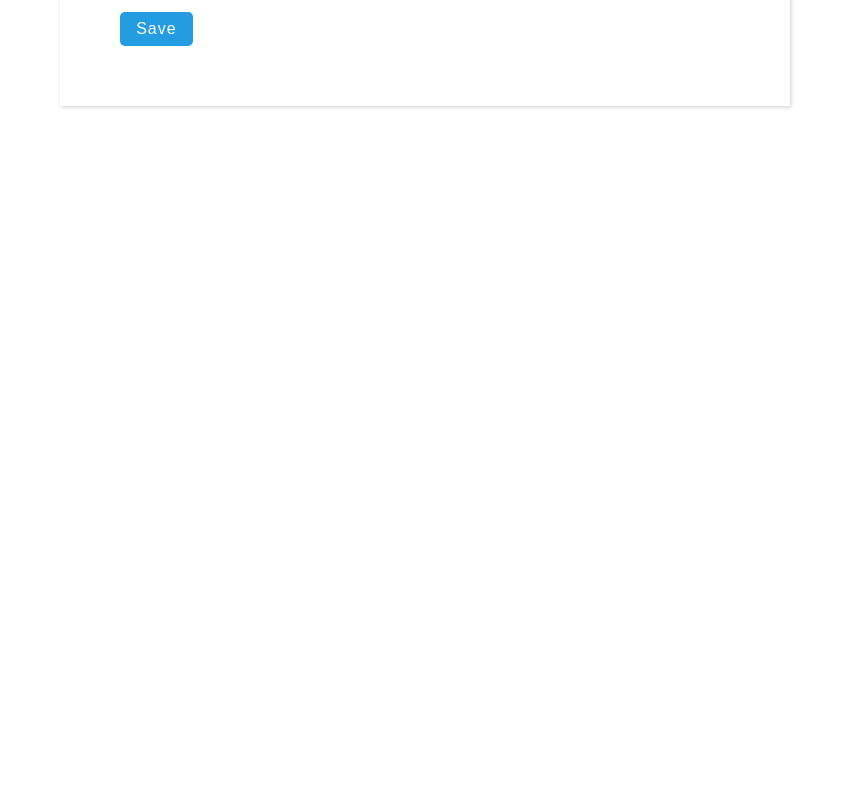
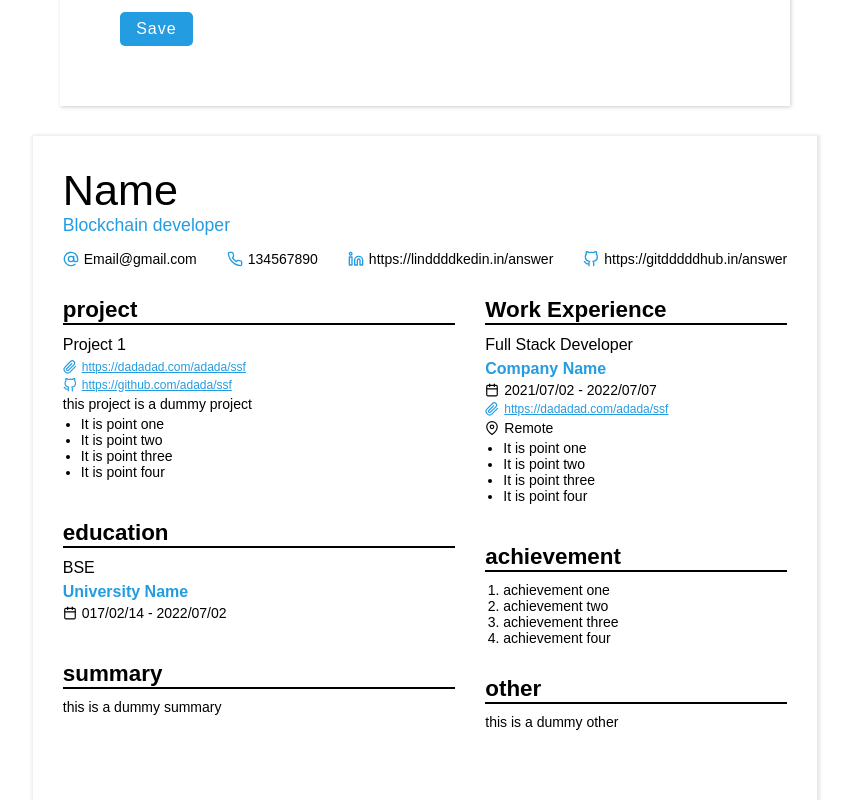
Before and after one commit to Prabodashan/Resume-Builder, a React (Create React App) app: page / in a window 1280 px wide. Shown: the part 1260-2060 px from the top of the page, without its empty margins (215-1066 px from the left). Before the commit the page ends 1396 px from the top, so only its background shows below. Built offline with nearby package versions, Linux system fonts and the light colour scheme.

Commit message:
added  resume design th frontend

```diff
--- a/src/Components/Body/Body.jsx
+++ b/src/Components/Body/Body.jsx
@@ -1,6 +1,7 @@
 import React, { useEffect, useState } from "react";
 import { ArrowDown } from "react-feather";
 import Editor from "../Editor/Editor";
+import Resume from "../Resume/Resume";
 
 import styles from "./Body.module.css";
 
@@ -82,12 +83,12 @@ const Body = () => {
           information={resumeInformation}
           setInformation={setResumeInformation}
         />
-        {/* <Resume
-          ref={resumeRef}
-          sections={sections}
-          information={resumeInformation}
-          activeColor={activeColor}
-        /> */}
+        <Resume
+        // ref={resumeRef}
+        // sections={sections}
+        // information={resumeInformation}
+        // activeColor={activeColor}
+        />
       </div>
     </div>
   );
--- /dev/null
+++ b/src/Components/Resume/Resume.jsx
@@ -0,0 +1,150 @@
+import React, { useEffect, useState } from "react";
+import {
+  AtSign,
+  Calendar,
+  GitHub,
+  Linkedin,
+  MapPin,
+  Paperclip,
+  Phone,
+} from "react-feather";
+import styles from "./Resume.module.css";
+
+const Resume = (props) => {
+  const [columns, setColumns] = useState([[], []]);
+  const [source, setSource] = useState("");
+  const [target, seTarget] = useState("");
+
+  const workExpSection = (
+    <div key={"workexp"} className={`${styles.section} ${styles.workExp}`}>
+      <div className={styles.sectionTitle}>Work Experience</div>
+      <div className={styles.content}>
+        <div className={styles.item}>
+          <p className={styles.title}>Full Stack Developer</p>
+          <p className={styles.subTitle}>Company Name</p>
+          <div className={styles.date}>
+            <Calendar /> 2021/07/02 - 2022/07/07
+          </div>
+          <a href="#" className={styles.link}>
+            <Paperclip /> https://dadadad.com/adada/ssf
+          </a>
+          <p className={styles.date}>
+            <MapPin /> Remote
+          </p>
+          <ul className={styles.points}>
+            <li className={styles.point}>It is point one</li>
+            <li className={styles.point}>It is point two</li>
+            <li className={styles.point}>It is point three</li>
+            <li className={styles.point}>It is point four</li>
+          </ul>
+        </div>
+      </div>
+    </div>
+  );
+  const projectSection = (
+    <div key={"project"} className={`${styles.section} ${styles.project}`}>
+      <div className={styles.sectionTitle}>project</div>
+      <div className={styles.content}>
+        <div className={styles.item}>
+          <p className={styles.title}>Project 1</p>
+          <a href="#" className={styles.link}>
+            <Paperclip /> https://dadadad.com/adada/ssf
+          </a>
+          <a href="#" className={styles.link}>
+            <GitHub /> https://github.com/adada/ssf
+          </a>
+          <p className={styles.overview}>this project is a dummy project </p>
+          <ul className={styles.points}>
+            <li className={styles.point}>It is point one</li>
+            <li className={styles.point}>It is point two</li>
+            <li className={styles.point}>It is point three</li>
+            <li className={styles.point}>It is point four</li>
+          </ul>
+        </div>
+      </div>
+    </div>
+  );
+  const educationSection = (
+    <div key={"education"} className={`${styles.section} ${styles.education}`}>
+      <div className={styles.sectionTitle}>education</div>
+      <div className={styles.content}>
+        <div className={styles.item}>
+          <p className={styles.title}>BSE</p>
+          <p className={styles.subTitle}>University Name</p>
+          <div className={styles.date}>
+            <Calendar /> 017/02/14 - 2022/07/02
+          </div>
+        </div>
+      </div>
+    </div>
+  );
+  const achievementSection = (
+    <div
+      key={"achievement"}
+      className={`${styles.section} ${styles.achievement}`}
+    >
+      <div className={styles.sectionTitle}>achievement</div>
+      <div className={styles.content}>
+        <ul className={styles.numbered}>
+          <li>achievement one</li>
+          <li>achievement two</li>
+          <li>achievement three</li>
+          <li>achievement four</li>
+        </ul>
+      </div>
+    </div>
+  );
+  const summarySection = (
+    <div key={"summary"} className={`${styles.section} ${styles.summary}`}>
+      <div className={styles.sectionTitle}>summary</div>
+      <div className={styles.content}>
+        <div className={styles.overview}>this is a dummy summary </div>
+      </div>
+    </div>
+  );
+  const otherSection = (
+    <div key={"other"} className={`${styles.section} ${styles.other}`}>
+      <div className={styles.sectionTitle}>other</div>
+      <div className={styles.content}>
+        <div className={styles.overview}>this is a dummy other </div>
+      </div>
+    </div>
+  );
+
+  useEffect(() => {
+    setColumns([
+      [projectSection, educationSection, summarySection],
+      [workExpSection, achievementSection, otherSection],
+    ]);
+  }, []);
+
+  return (
+    <div className={styles.container}>
+      <div className={styles.header}>
+        <p className={styles.heading}>Name</p>
+        <p className={styles.subHeading}>Blockchain developer</p>
+
+        <div className={styles.links}>
+          <a className={styles.link}>
+            <AtSign /> Email@gmail.com
+          </a>
+          <a className={styles.link}>
+            <Phone /> 134567890
+          </a>
+          <a className={styles.link}>
+            <Linkedin /> https://linddddkedin.in/answer
+          </a>
+          <a className={styles.link}>
+            <GitHub /> https://gitdddddhub.in/answer
+          </a>
+        </div>
+      </div>
+      <div className={styles.main}>
+        <div className={styles.col1}>{columns[0]}</div>
+        <div className={styles.col2}>{columns[1]}</div>
+      </div>
+    </div>
+  );
+};
+
+export default Resume;
--- /dev/null
+++ b/src/Components/Resume/Resume.module.css
@@ -0,0 +1,150 @@
+.container {
+  --color: #239ce2;
+  min-width: 700px;
+  max-width: 850px;
+  margin: 0 auto;
+  flex: 1.2;
+  height: fit-content;
+  min-height: 900px;
+  box-shadow: 1px 1px 3px 2px rgba(0, 0, 0, 0.1);
+  display: flex;
+  flex-direction: column;
+  gap: 30px;
+  padding: 30px;
+}
+
+.header {
+  display: flex;
+  flex-direction: column;
+}
+
+.header .heading {
+  font-size: 2.7rem;
+  font-weight: 500;
+  text-transform: capitalize;
+}
+
+.header .subHeading {
+  color: var(--color);
+  font-weight: 500;
+  font-size: 1.1rem;
+}
+
+.header .links {
+  margin-top: 15px;
+  display: flex;
+  gap: 30px;
+  flex-wrap: nowrap;
+  row-gap: 10px;
+}
+
+.header .link {
+  font-size: 0.875rem;
+  display: flex;
+  align-items: center;
+  gap: 5px;
+  cursor: pointer;
+}
+
+.header .link svg {
+  color: var(--color);
+  height: 16px;
+  width: 16px;
+}
+
+.main {
+  display: flex;
+  gap: 30px;
+}
+
+.col1 {
+  flex: 1.3;
+  display: flex;
+  flex-direction: column;
+  gap: 20px;
+}
+.col2 {
+  flex: 1;
+  display: flex;
+  flex-direction: column;
+  gap: 20px;
+}
+
+.section .sectionTitle {
+  font-size: 1.4rem;
+  font-weight: bold;
+  width: 100%;
+  border-bottom: 2px solid #000;
+}
+
+.section .content {
+  display: flex;
+  flex-direction: column;
+  gap: 10px;
+  padding: 10px 0;
+}
+.section .content .item {
+  border-bottom: 1px dotted lightgray;
+  display: flex;
+  flex-direction: column;
+  gap: 4px;
+  padding-bottom: 10px;
+}
+.section .content .item:last-child {
+  border-bottom: none;
+}
+
+.content .title {
+  font-weight: 500;
+  font-size: 1rem;
+  line-height: 1.3rem;
+}
+
+.content .subTitle {
+  font-weight: bold;
+  color: var(--color);
+  font-size: 1rem;
+}
+
+.content .overview {
+  font-size: 0.875rem;
+}
+
+.content .link {
+  display: flex;
+  gap: 5px;
+  font-size: 0.75rem;
+  cursor: pointer;
+  color: var(--color);
+}
+.content .link svg {
+  height: 14px;
+  width: 14px;
+  color: var(--color);
+}
+
+.content .date {
+  display: flex;
+  gap: 5px;
+  align-items: center;
+  font-size: 0.875rem;
+}
+
+.content .date svg {
+  height: 14px;
+  width: 14px;
+}
+
+.content .points,
+.numbered {
+  padding-left: 18px;
+  font-size: 0.875rem;
+}
+
+.numbered li {
+  list-style-type: decimal;
+}
+
+.hidden {
+  display: none;
+}
```
